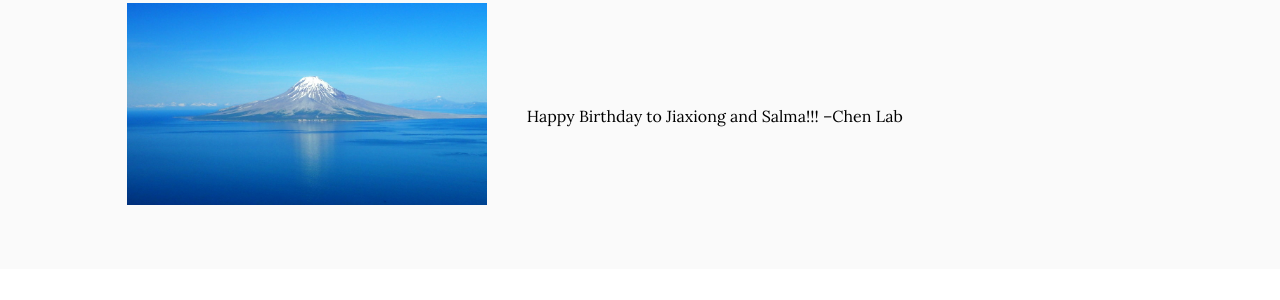
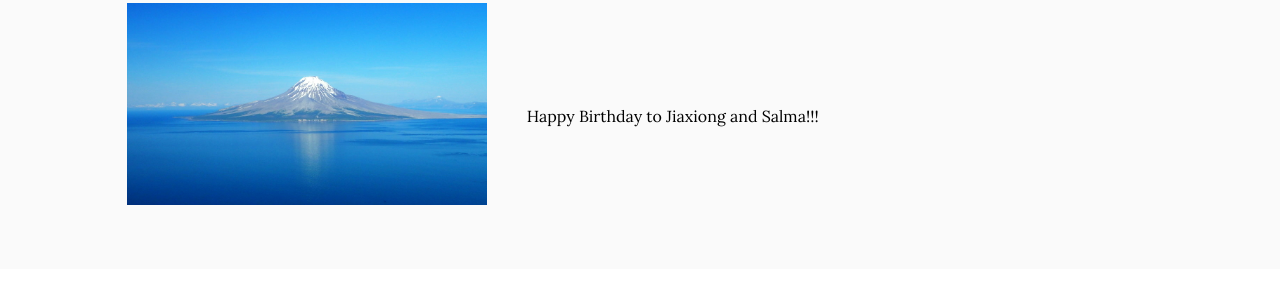
Before and after one commit to wmeng1018/Chen-lab-website, a Jekyll site: the page built from _posts/2022-06-17-birthday.md, in a window 1280 px wide. Shown: the part 375-675 px from the top of the page. Built offline with Jekyll 4.4.1, drawn with Linux system fonts in a browser that asks for light colours.

Commit message:
Update 2022-06-17-birthday.md

```diff
--- a/_posts/2022-06-17-birthday.md
+++ b/_posts/2022-06-17-birthday.md
@@ -5,7 +5,7 @@ author: Meng
 member: Jiaxiong Lu, Salma Ferdous
 ---
 
-{% capture text %} Happy Birthday to Jiaxiong and Salma!!!      –Chen Lab
+{% capture text %} Happy Birthday to Jiaxiong and Salma!!!
 {% endcapture %}
 
 {% include feature.html image="images/photo.jpg" link="" title="" text=text %}
```
